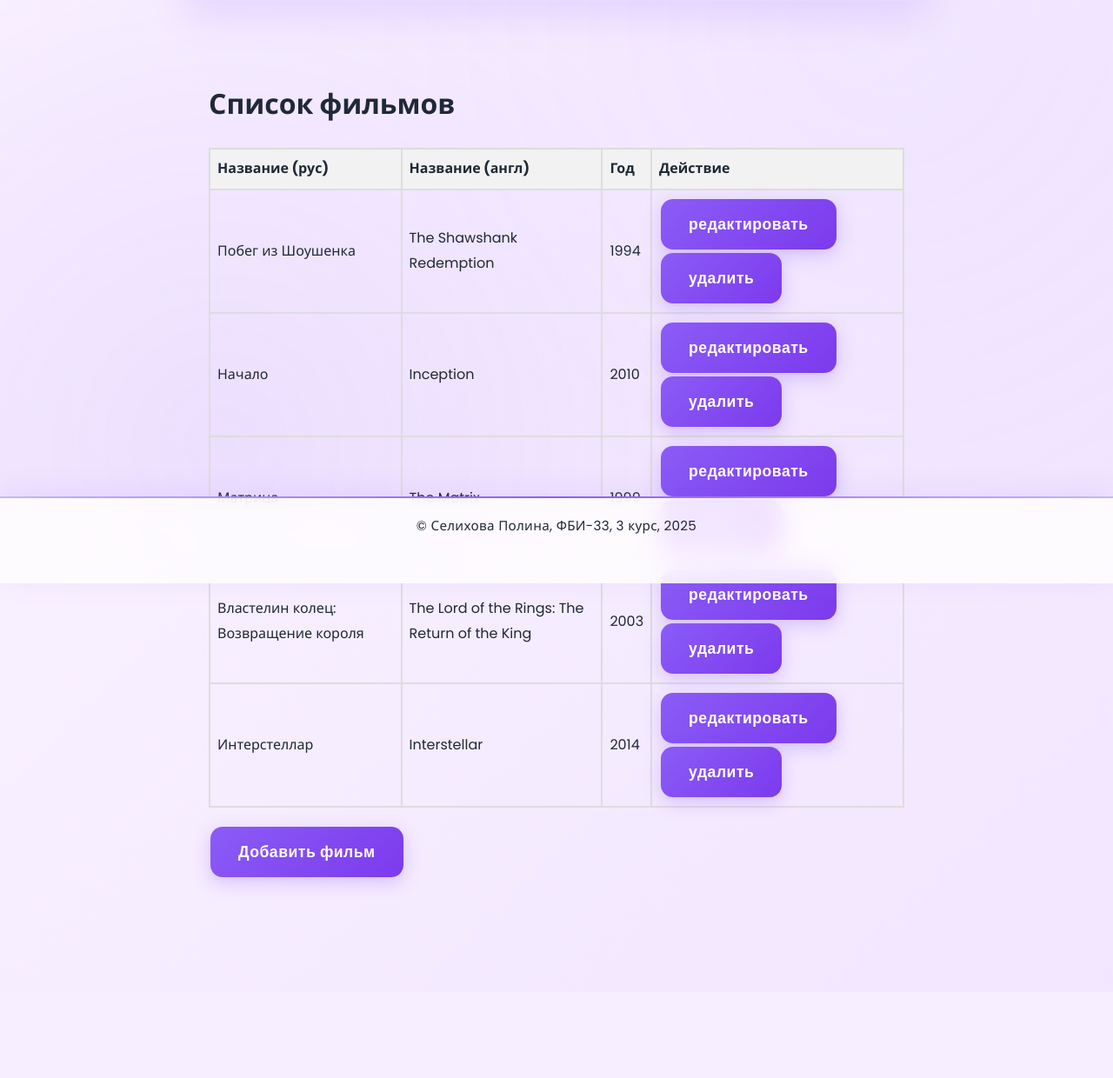
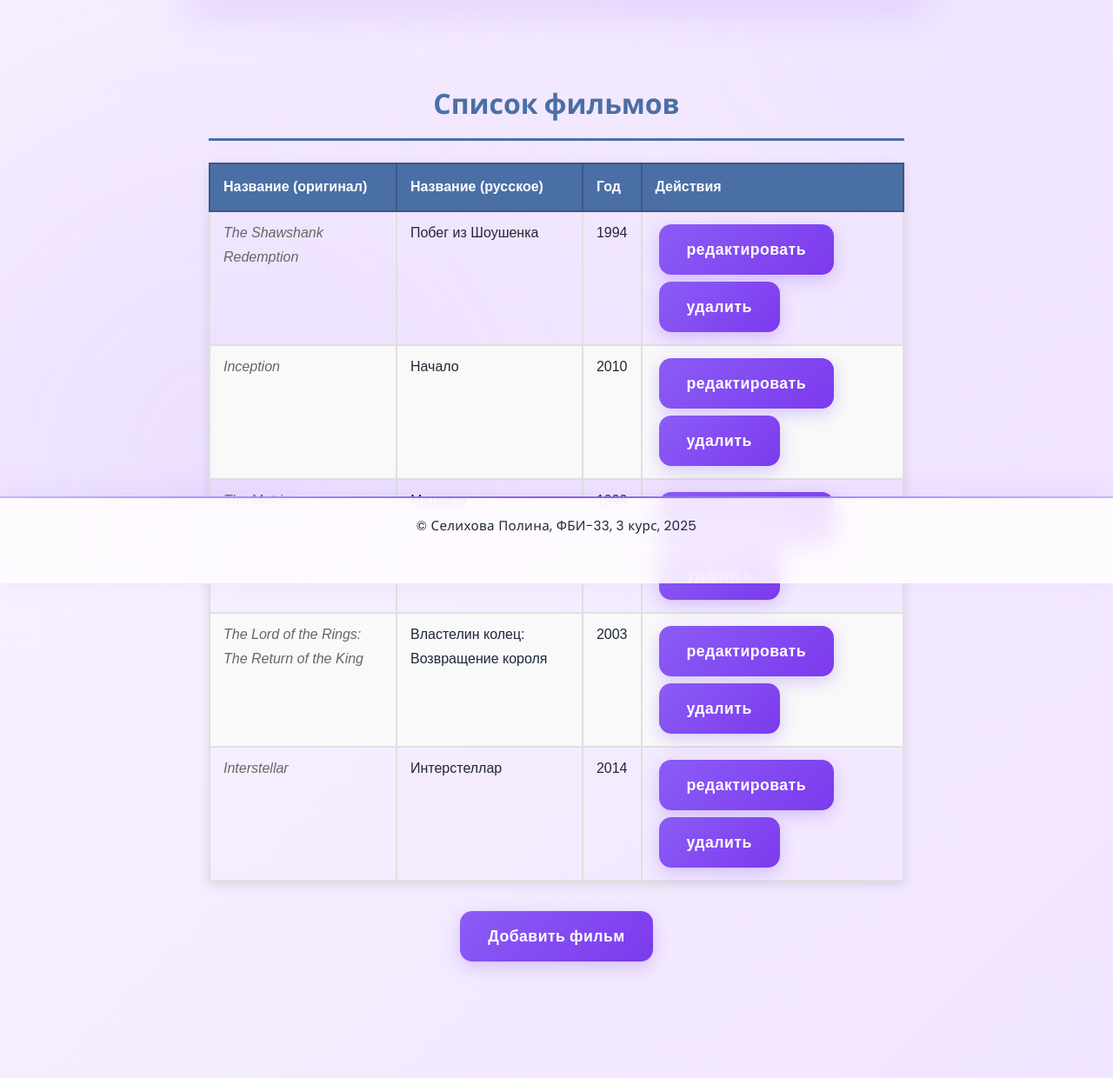
Before and after one commit to Polina-proger/web-back-labs, a Flask app: page /lab7/ in a window 1280 px wide. Shown: the part 129-1369 px from the top of the page at 87% size. Before the commit the page ends 1153 px from the top, so only its background shows below. Run offline with Flask 3, Linux system fonts and the light colour scheme; some libraries are stand-ins or nearby versions.

Commit message:
Самостоятельное задание

```diff
--- a/lab7.py
+++ b/lab7.py
@@ -1,5 +1,4 @@
 from flask import Blueprint, render_template, url_for, redirect, request, make_response, session, current_app, abort
-
 from flask.json import jsonify
 
 lab7 = Blueprint('lab7', __name__)
@@ -69,19 +68,30 @@ def del_film(id):
 def put_films(id):
     film_data = request.get_json()
 
-    # Валидация
+    if not film_data.get('title') and film_data.get('title_ru'):
+        film_data['title'] = film_data['title_ru']
+
     errors = {}
     if not film_data.get('title_ru'):
         errors['title_ru'] = 'Название на русском обязательно'
     if not film_data.get('description'):
         errors['description'] = 'Описание обязательно'
-    if not film_data.get('year'):
+
+    year = film_data.get('year')
+    if not year:
         errors['year'] = 'Год обязателен'
-    elif not isinstance(film_data.get('year'), int) or film_data['year'] < 1888 or film_data['year'] > 2100:
-        errors['year'] = 'Год должен быть числом от 1888 до 2100'
+    else:
+        try:
+            year_int = int(year)
+            if year_int < 1888 or year_int > 2100:
+                errors['year'] = 'Год должен быть числом от 1888 до 2100'
+        except (ValueError, TypeError):
+            errors['year'] = 'Год должен быть числом от 1888 до 2100'
 
     if errors:
         return jsonify(errors), 400
+
+    film_data['year'] = int(year)
 
     for i, film in enumerate(films):
         if film['id'] == id:
@@ -94,21 +104,31 @@ def put_films(id):
 def add_films():
     film_data = request.get_json()
 
-    # Валидация
+    if not film_data.get('title') and film_data.get('title_ru'):
+        film_data['title'] = film_data['title_ru']
+
     errors = {}
     if not film_data.get('title_ru'):
         errors['title_ru'] = 'Название на русском обязательно'
     if not film_data.get('description'):
         errors['description'] = 'Описание обязательно'
-    if not film_data.get('year'):
+
+    year = film_data.get('year')
+    if not year:
         errors['year'] = 'Год обязателен'
-    elif not isinstance(film_data.get('year'), int) or film_data['year'] < 1888 or film_data['year'] > 2100:
-        errors['year'] = 'Год должен быть числом от 1888 до 2100'
+    else:
+        try:
+            year_int = int(year)
+            if year_int < 1888 or year_int > 2100:
+                errors['year'] = 'Год должен быть числом от 1888 до 2100'
+        except (ValueError, TypeError):
+            errors['year'] = 'Год должен быть числом от 1888 до 2100'
 
     if errors:
         return jsonify(errors), 400
 
-    # Находим максимальный id и увеличиваем на 1
+    film_data['year'] = int(year)
+
     if films:
         new_id = max(film['id'] for film in films) + 1
     else:
--- a/static/lab7/main.js
+++ b/static/lab7/main.js
@@ -10,22 +10,19 @@ function fillFilmList() {
         for(let i = 0; i < films.length; i++) {
             let tr = document.createElement('tr');
 
+            // Меняем местами столбцы: оригинальное название первый, русское - второй
+            let tdTitle = document.createElement('td');
             let tdTitleRus = document.createElement('td');
-            let tdTitle = document.createElement('td');
             let tdYear = document.createElement('td');
             let tdActions = document.createElement('td');
 
+            // Оригинальное название (выводим курсивом)
+            tdTitle.innerHTML = `<i>${films[i].title || ''}</i>`;
+
+            // Русское название (обычным шрифтом)
             tdTitleRus.innerText = films[i].title_ru;
 
-            if (films[i].title && films[i].title !== films[i].title_ru) {
-                let originalSpan = document.createElement('span');
-                originalSpan.className = 'original-title';
-                originalSpan.innerText = films[i].title;
-                tdTitle.appendChild(originalSpan);
-            } else {
-                tdTitle.innerText = '';
-            }
-
+            // Год
             tdYear.innerText = films[i].year;
 
             let editButton = document.createElement('button');
@@ -42,9 +39,8 @@ function fillFilmList() {
 
             tdActions.appendChild(editButton);
             tdActions.appendChild(delButton);
-
+            tr.appendChild(tdTitle);
             tr.appendChild(tdTitleRus);
-            tr.appendChild(tdTitle);
             tr.appendChild(tdYear);
             tr.appendChild(tdActions);
 
@@ -90,10 +86,10 @@ function addFilm() {
 function sendFilm() {
     const id = document.getElementById('id').value;
     const film = {
-        title_ru: document.getElementById('title-ru').value,
-        title: document.getElementById('title').value,
-        year: document.getElementById('year').value,
-        description: document.getElementById('description').value
+        title_ru: document.getElementById('title-ru').value.trim(),
+        title: document.getElementById('title').value.trim(),
+        year: document.getElementById('year').value.trim(),
+        description: document.getElementById('description').value.trim()
     }
 
     const url = id === '' ? `/lab7/rest-api/films` : `/lab7/rest-api/films/${id}`;
--- a/templates/lab7/index.html
+++ b/templates/lab7/index.html
@@ -12,46 +12,146 @@
         left: 50%;
         transform: translate(-50%, -50%);
         background-color: white;
-        padding: 20px;
-        border-radius: 10px;
-        box-shadow: 0 4px 8px 0 rgba(0,0,0,0.2), 0 6px 20px 0 rgba(0,0,0,0.19);
+        padding: 30px;
+        border-radius: 15px;
+        box-shadow: 0 6px 30px rgba(0,0,0,0.3);
         z-index: 1000;
-        width: 80%;
-        max-width: 500px;
+        width: 85%;
+        max-width: 600px;
+        border: 2px solid #4a6fa5;
     }
+
     table {
         border-collapse: collapse;
         width: 100%;
-        margin: 20px 0;
-    }
-
-    table th, table td {
-        border: 2px solid #ddd;
-        padding: 8px;
-        text-align: left;
+        margin: 25px 0;
+        font-family: Arial, sans-serif;
+        box-shadow: 0 4px 12px rgba(0,0,0,0.1);
     }
 
     table th {
-        background-color: #f2f2f2;
+        background-color: #4a6fa5;
+        color: white;
+        font-weight: bold;
+        padding: 12px 15px;
+        text-align: left;
+        border: 2px solid #3a5985;
+    }
+
+    table td {
+        padding: 10px 15px;
+        border: 2px solid #e0e0e0;
+        vertical-align: top;
+    }
+
+    table tr:nth-child(even) {
+        background-color: #f9f9f9;
+    }
+
+    table tr:hover {
+        background-color: #f0f5ff;
+        transition: background-color 0.3s;
+    }
+
+    table td i {
+        color: #666;
+        font-style: italic;
+    }
+
+    button {
+        padding: 8px 16px;
+        margin: 4px;
+        font-size: 14px;
+        border-radius: 5px;
+        cursor: pointer;
+        border: none;
+        transition: all 0.3s;
         font-weight: bold;
     }
 
-    table tr:hover {
-        background-color: #f5f5f5;
+    button:hover {
+        transform: translateY(-2px);
+        box-shadow: 0 4px 8px rgba(0,0,0,0.2);
     }
 
-    button {
-        padding: 4px 8px;
-        margin: 2px;
-        font-size: 12px;
-        border-radius: 3px;
-        cursor: pointer;
+    button[onclick="addFilm()"] {
+        background-color: #4CAF50;
+        color: white;
+        padding: 12px 24px;
+        font-size: 16px;
+    }
+
+    button[onclick="sendFilm()"] {
+        background-color: #4a6fa5;
+        color: white;
+    }
+
+    button[onclick="cancel()"] {
+        background-color: #f44336;
+        color: white;
+    }
+
+    button:contains('редактировать') {
+        background-color: #ff9800;
+        color: white;
+    }
+
+    button:contains('удалить') {
+        background-color: #f44336;
+        color: white;
     }
 
     .error {
-        color: red;
+        color: #d32f2f;
+        font-size: 13px;
+        margin-top: 5px;
+        font-weight: bold;
+    }
+
+    label {
+        display: block;
+        margin-bottom: 15px;
+        font-weight: bold;
+        color: #333;
+    }
+
+    input[type="text"],
+    input[type="number"],
+    textarea {
+        width: 100%;
+        padding: 10px;
+        margin-top: 5px;
+        border: 2px solid #ddd;
+        border-radius: 5px;
+        font-size: 14px;
+        box-sizing: border-box;
+    }
+
+    textarea {
+        height: 100px;
+        resize: vertical;
+    }
+
+    input[type="text"]:focus,
+    input[type="number"]:focus,
+    textarea:focus {
+        border-color: #4a6fa5;
+        outline: none;
+        box-shadow: 0 0 5px rgba(74, 111, 165, 0.3);
+    }
+
+    h1 {
+        color: #4a6fa5;
+        text-align: center;
+        margin-bottom: 20px;
+        border-bottom: 3px solid #4a6fa5;
+        padding-bottom: 10px;
+    }
+
+    .original-title-note {
         font-size: 12px;
-        margin-top: 5px;
+        color: #666;
+        margin-top: 3px;
     }
 </style>
 {% endblock %}
@@ -62,10 +162,10 @@
     <table>
         <thead>
             <tr>
-                <th>Название (рус)</th>
-                <th>Название (англ)</th>
+                <th>Название (оригинал)</th>
+                <th>Название (русское)</th>
                 <th>Год</th>
-                <th>Действие</th>
+                <th>Действия</th>
             </tr>
         </thead>
         <tbody id="film-list"></tbody>
@@ -77,38 +177,42 @@
         });
     </script>
 
-    <div>
+    <div style="text-align: center; margin-top: 30px;">
         <button onclick="addFilm()">Добавить фильм</button>
     </div>
 
     <div class="modal">
         <input type="hidden" id="id">
         <label>
-            Название фильма на русском:
-            <input type="text" id="title-ru">
+            Название фильма на русском: *
+            <input type="text" id="title-ru" placeholder="Введите название на русском">
             <span id="title-ru-error" class="error"></span>
-        </label><br>
+        </label>
 
         <label>
-            Название фильма на оригинальном языке
-            <i>(если фильм русский, то оставьте пустым):</i>
-            <input type="text" id="title">
+            Название фильма на оригинальном языке:
+            <input type="text" id="title" placeholder="Введите оригинальное название">
             <span id="title-error" class="error"></span>
-        </label><br>
+            <div class="original-title-note">
+                <i>Если фильм русский или название совпадает, оставьте пустым</i>
+            </div>
+        </label>
 
         <label>
-            Год выпуска:
-            <input type="number" id="year">
+            Год выпуска: *
+            <input type="number" id="year" placeholder="1888-2100" min="1888" max="2100">
             <span id="year-error" class="error"></span>
-        </label><br>
+        </label>
 
         <label>
-            Описание:
-            <textarea id="description"></textarea>
+            Описание: *
+            <textarea id="description" placeholder="Введите описание фильма"></textarea>
             <span id="description-error" class="error"></span>
-        </label><br>
+        </label>
 
-        <button onclick="sendFilm()">OK</button>
-        <button onclick="cancel()">Отмена</button>
+        <div style="text-align: right; margin-top: 25px;">
+            <button onclick="sendFilm()">Сохранить</button>
+            <button onclick="cancel()">Отмена</button>
+        </div>
     </div>
 {% endblock %}
```
